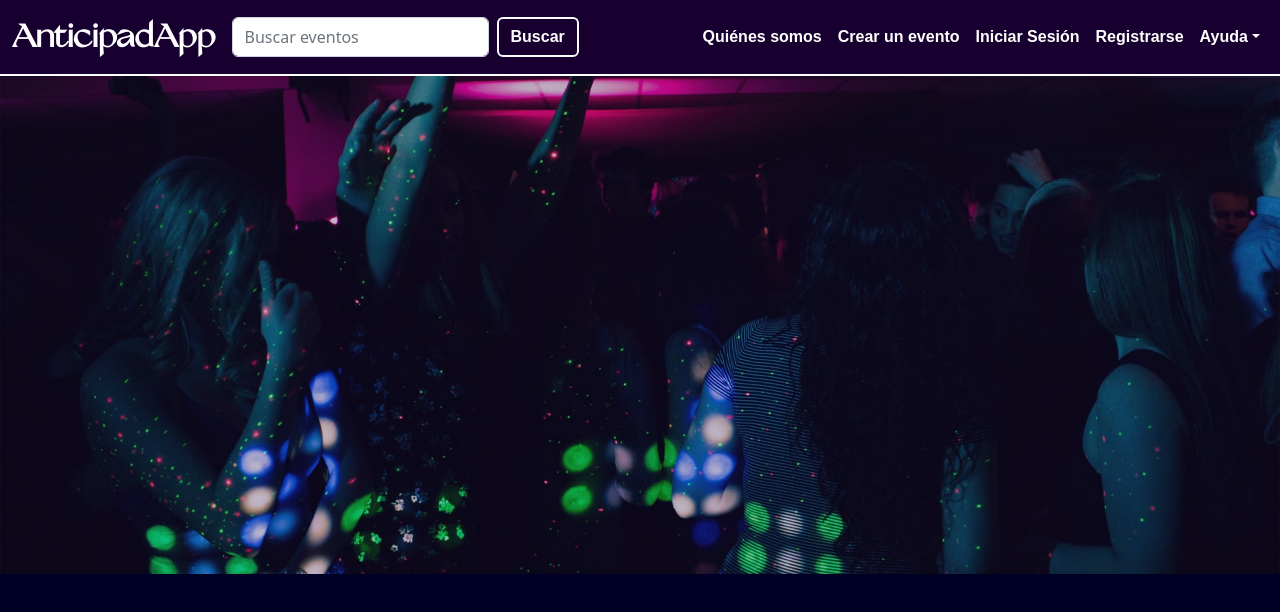
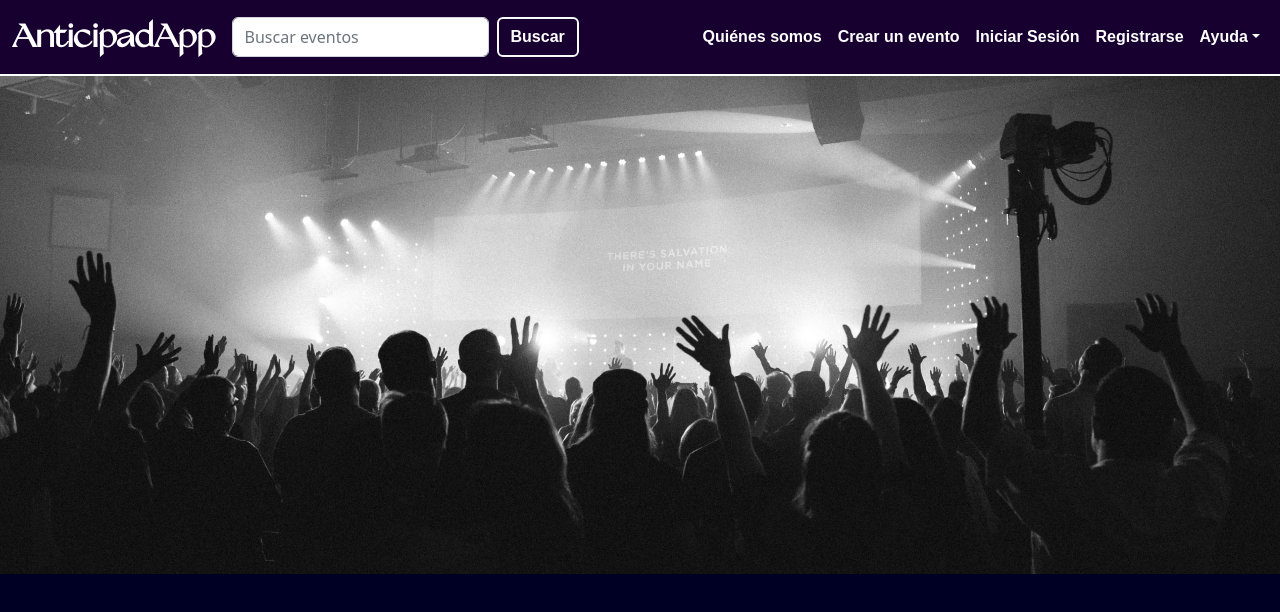
Before and after one commit to fnicolasmedioli/AnticipadApp-front, a React (Vite) app: page / in a window 1280 px wide. Shown: the top 612 px of the page. Built offline with nearby package versions, Linux system fonts and the light colour scheme; a web font is replaced by a local one.

Commit message:
added a nice background image

```diff
--- a/src/style/index.css
+++ b/src/style/index.css
@@ -1,7 +1,7 @@
 .background-image {
     background-size: cover;
     background-position: center;
-    background-image: url("../../assets/images/background.jpg");
+    background-image: url("../../assets/images/bg-fiestagris.jpg");
 }
 
 .space {
```
Also changed, not shown: assets/images/bg-fiestagris.jpg (added).
